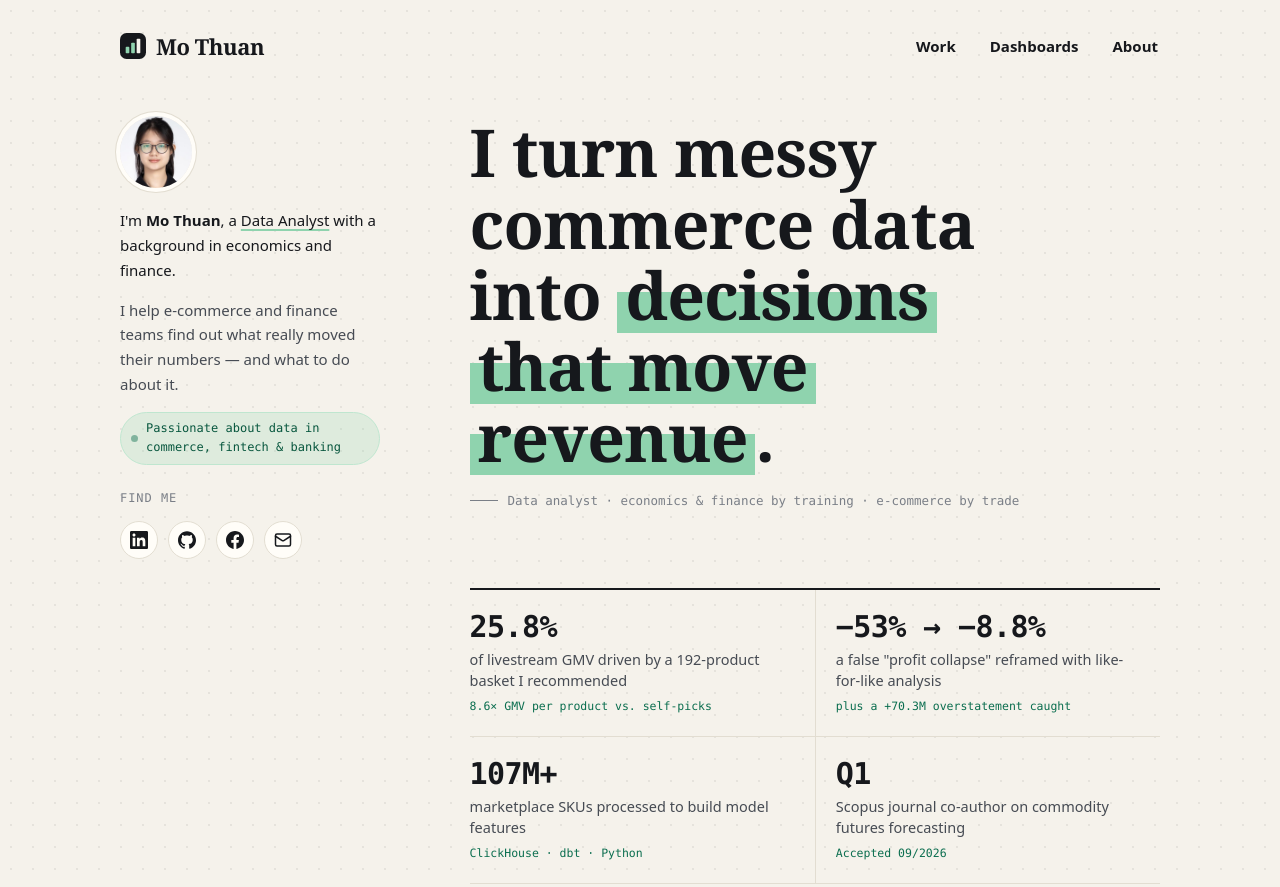
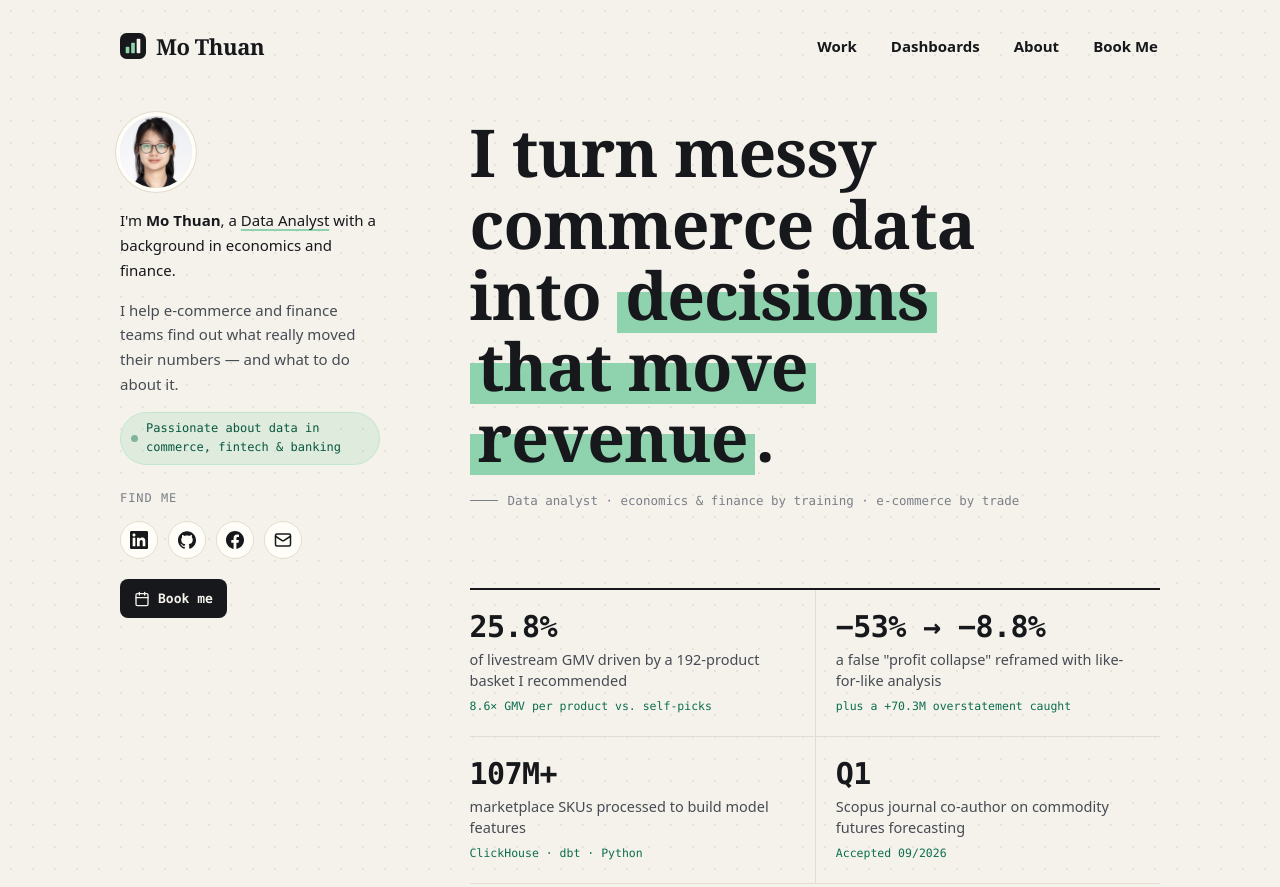
Before and after one commit to bonjourney1011/bonjourney1011.github.io, an Astro site: page / in a window 1280 px wide. Shown: the top 887 px of the page. Built offline with nearby package versions, Linux system fonts and the light colour scheme; Astro itself is replaced by a stand-in of ours.

Commit message:
feat: add Book Me link to the nav and under Find me

```diff
--- a/src/components/profile-sidebar.astro
+++ b/src/components/profile-sidebar.astro
@@ -40,9 +40,16 @@ import SocialIcon from './social-icon.astro';
       ))
     }
   </ul>
+  <a class="pill book" href={withBase(profile.bookingUrl)}>
+    <svg width="16" height="16" viewBox="0 0 24 24" aria-hidden="true" fill="none" stroke="currentColor" stroke-width="2" stroke-linecap="round" stroke-linejoin="round">
+      <rect x="3" y="4" width="18" height="18" rx="2"></rect>
+      <path d="M16 2v4M8 2v4M3 10h18"></path>
+    </svg>
+    Book me
+  </a>
   {
     profile.cvUrl && (
-      <a class="cv" href={withBase(profile.cvUrl)} download>
+      <a class="pill" href={withBase(profile.cvUrl)} download>
         Download CV
       </a>
     )
@@ -129,8 +136,11 @@ import SocialIcon from './social-icon.astro';
     border-color: var(--bar-strong);
     transform: translateY(-2px);
   }
-  .cv {
-    display: inline-block;
+  .pill {
+    display: inline-flex;
+    align-items: center;
+    gap: 8px;
+    margin: 0 8px 8px 0;
     font-family: var(--font-mono);
     font-size: 13px;
     font-weight: 600;
@@ -140,7 +150,7 @@ import SocialIcon from './social-icon.astro';
     padding: 9px 14px;
     border-radius: 8px;
   }
-  .cv:hover {
+  .pill:hover {
     color: var(--paper);
     background: var(--accent);
   }
--- a/src/config/site-profile.ts
+++ b/src/config/site-profile.ts
@@ -15,6 +15,8 @@ export const profile = {
   email: 'chucnguyen1779@gmail.com',
   // Put a public CV (without your phone number) at public/cv.pdf and set '/cv.pdf'.
   cvUrl: '',
+  // 1:1 booking page (separate repo, same GitHub Pages domain). Shown in the nav and under "Find me".
+  bookingUrl: '/book-mo/',
   seoTitle: 'Mo Thuan · Data Analyst — Economics, Finance & E-commerce',
   seoDescription:
     'Portfolio of Mo Thuan (Van Thi Thuan), a data analyst with an economics and finance background solving real e-commerce business problems with SQL, dbt, Power BI and machine learning.',
@@ -33,6 +35,7 @@ export const navLinks = [
   // Hidden for now. To publish: uncomment, and rename src/pages/_my-own.astro → my-own.astro
   // { label: 'My Own', href: '/my-own' },
   { label: 'About', href: '/about' },
+  { label: 'Book Me', href: profile.bookingUrl },
 ];
 
 // Homepage "impact ledger". Every number here must be traceable to the CV or a repo.
```
